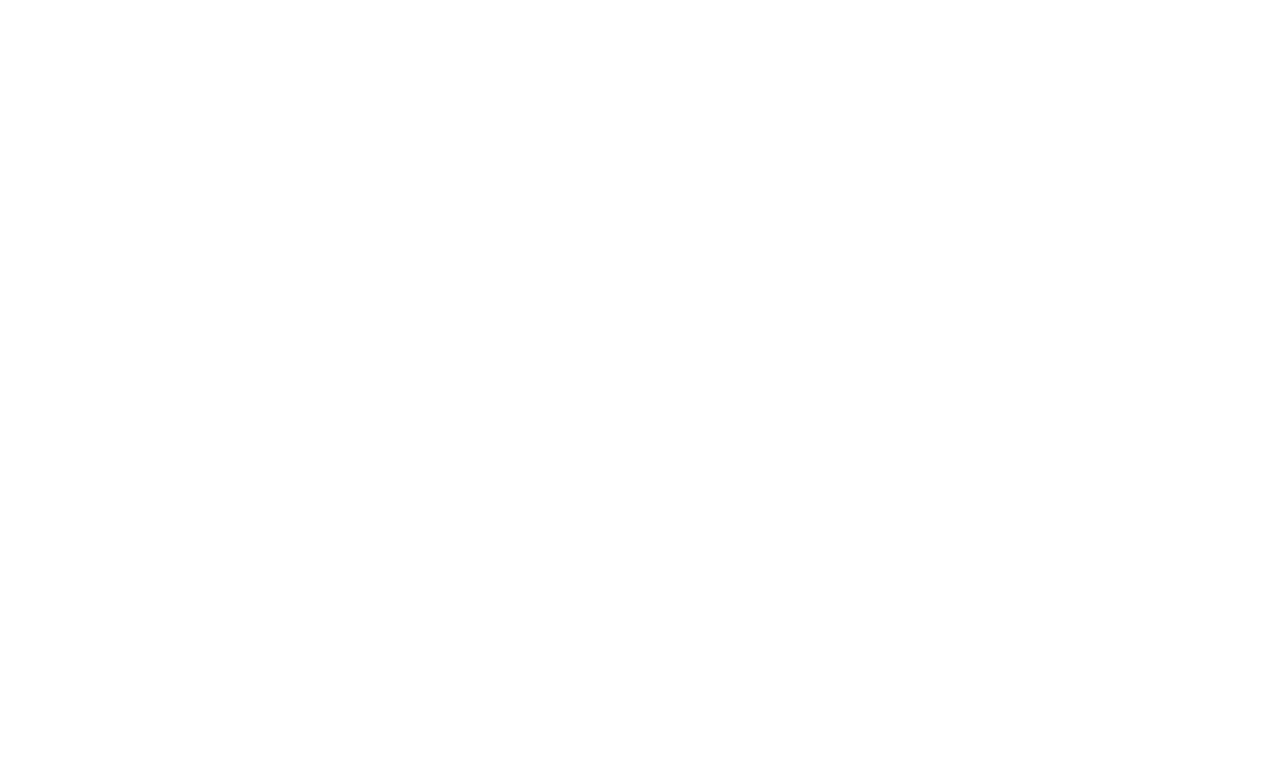
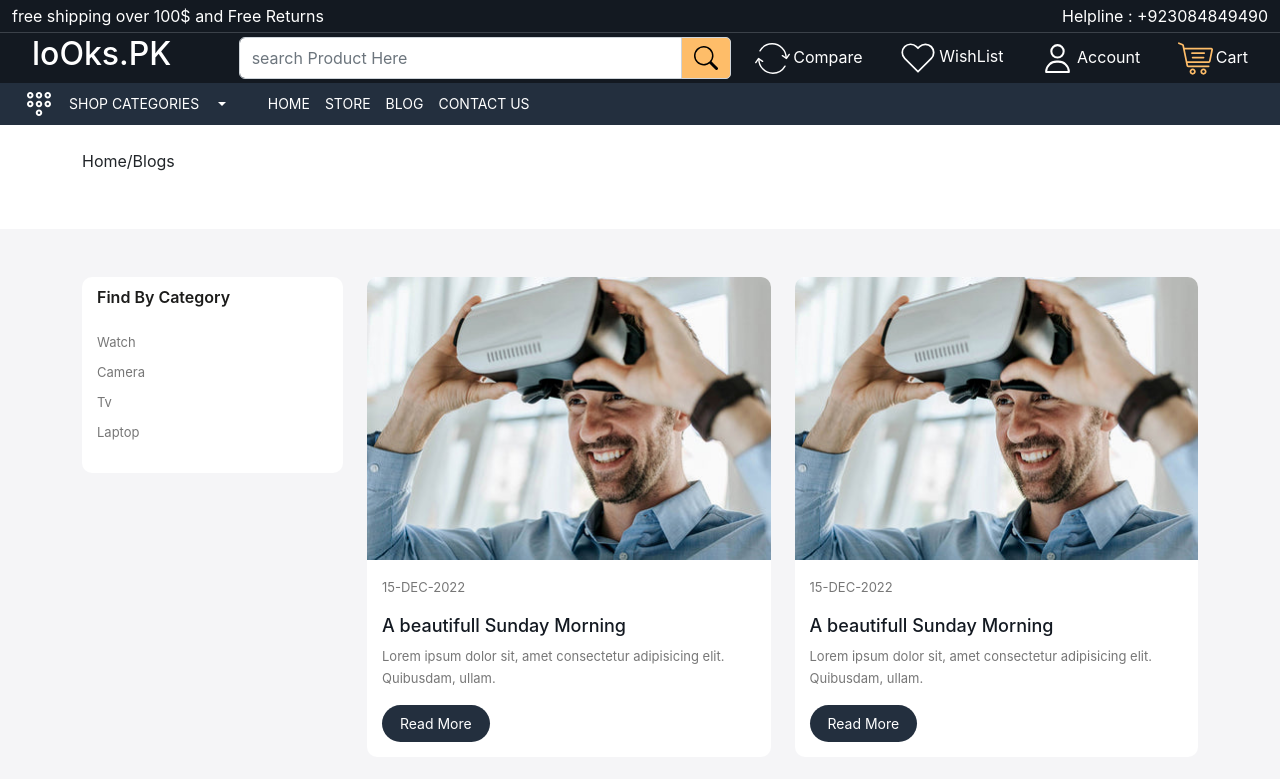
Before and after one commit to looks-pk/looks-pk-college, a React (Create React App) app: page /blogs in a window 1280 px wide. Before the commit this address had no page. Shown: the top 779 px of the page. Built offline with nearby package versions, Linux system fonts and the light colour scheme.

Commit message:
blogjs Commit

```diff
--- a/src/App.js
+++ b/src/App.js
@@ -7,6 +7,7 @@
 import Contact from './pages/Contact';
 import Nav2 from './components/Nav2';
 import OurStore from './pages/OurStore';
+import Blog from './pages/Blog';
 
 function App() {
   return (
@@ -18,7 +19,7 @@
       <Route path='About' element={<About/>}/>
       <Route path='Contact' element={<Contact/>}/>
       <Route path='Store' element={<OurStore/>}/>
-      <Route path='Nav2' element={<Nav2/>}/>
+      <Route path='blogs' element={<Blog/>}/>
     </Route>
    </Routes>
    </BrowserRouter>
--- a/src/components/BlogCards.js
+++ b/src/components/BlogCards.js
@@ -3,10 +3,10 @@
 
 const BlogCards = () => {
   return (
-    <div className='col-md-3 my-2'>
+
       <div className='blog-card'>
         <div className="card-image">
-            <img className='img-fluid' src="images/blog-1.jpg" alt="" />
+            <img className='img-fluid w-100' src="images/blog-1.jpg" alt="" />
         </div>
         <div className='blog-content'>
             <p className='date'>
@@ -17,7 +17,7 @@
             <Link className='button' to={"/"}>Read More</Link>
         </div>
       </div>
-    </div>
+
   )
 }
 
--- a/src/components/Header.js
+++ b/src/components/Header.js
@@ -78,7 +78,7 @@
                   <div className="d-flex align-items-center gap-15">
                     <NavLink className="third-header-link" to="/">Home</NavLink>
                     <NavLink className="third-header-link" to="/Store">Store</NavLink>
-                    <NavLink className="third-header-link" to="/">Blog</NavLink>
+                    <NavLink className="third-header-link" to="/Blogs">Blog</NavLink>
                     <NavLink className="third-header-link" to="/">Contact Us</NavLink>
                   </div>
                 </div>
--- /dev/null
+++ b/src/pages/Blog.js
@@ -0,0 +1,56 @@
+import React from 'react'
+import Breadcrubms from '../components/Breadcrubms'
+import { Helmet } from 'react-helmet'
+import Meta from '../components/Meta'
+import BlogCards from '../components/BlogCards'
+
+const Blog = () => {
+    return (
+        <>
+            <Helmet>
+                <Meta title={"Blogs"} />
+                <title>Our Store</title>
+            </Helmet>
+            <Breadcrubms title="Blogs" />
+            <div className='blog-wrapper home-wrapper-2 py-5'>
+                <div className="container">
+                    <div className="row">
+                        <div className="col-3">
+                            <div className='filter-card mb-3'>
+                                <h3 className='filter-title'>Find By Category</h3>
+                                <div>
+                                    <ul className='ps-0'>
+                                        <li>Watch</li>
+                                        <li>Camera</li>
+                                        <li>Tv</li>
+                                        <li>Laptop</li>
+                                    </ul>
+                                </div>
+                            </div>
+                        </div>
+                        <div className="col-9">
+                            <div className="row">
+                                <div className="col-6 mb-4">
+                                    <BlogCards/>
+                                </div>
+                                <div className="col-6 mb-4">
+                                    <BlogCards/>
+                                </div>
+                                <div className="col-6 mb-4">
+                                    <BlogCards/>
+                                </div>
+                                <div className="col-6 mb-4">
+                                    <BlogCards/>
+                                </div>
+                            </div>
+
+                        </div>
+                    </div>
+                </div>
+            </div>
+
+        </>
+    )
+}
+
+export default Blog
--- a/src/pages/Home.js
+++ b/src/pages/Home.js
@@ -6,6 +6,9 @@
 import SpeacialProducts from '../components/SpeacialProducts'
 
 const Home = () => {
+
+  let grid = 3;
+
   return (
     <>
       <section className='home-wrapper-1 py-5'>
@@ -219,7 +222,7 @@
             <div className="col-12">
               <h3 className='section-heading'>Featured Collections</h3>
             </div>
-            <ProductCard />
+            <ProductCard grid={grid}/>
           </div>
         </div>
       </section>
@@ -289,7 +292,7 @@
             <div className="col-12">
               <h3 className='section-heading'>Our Popular Products</h3>
             </div>
-            <ProductCard />
+            <ProductCard grid={grid} />
           </div>
         </div>
       </section>
@@ -299,10 +302,20 @@
             <div className="col-12">
               <h3 className='.section-heading'>Our Latest Blogs</h3>
             </div>
-            <BlogCards />
-            <BlogCards />
-            <BlogCards />
-            <BlogCards />
+          </div>
+          <div className="row">
+            <div className="col-3">
+              <BlogCards/>
+            </div>
+            <div className="col-3">
+              <BlogCards/>
+            </div>
+            <div className="col-3">
+              <BlogCards/>
+            </div>
+            <div className="col-3">
+              <BlogCards/>
+            </div>
           </div>
         </div>
       </section>
--- a/src/pages/OurStore.js
+++ b/src/pages/OurStore.js
@@ -8,7 +8,7 @@
 import ProductCard from '../components/ProductCard'
 
 const OurStore = (props) => {
-    const [grid, setGrid] = useState(4)
+    const [grid, setGrid] = useState(3)
     // alert(grid)
     return (
         <>
```
